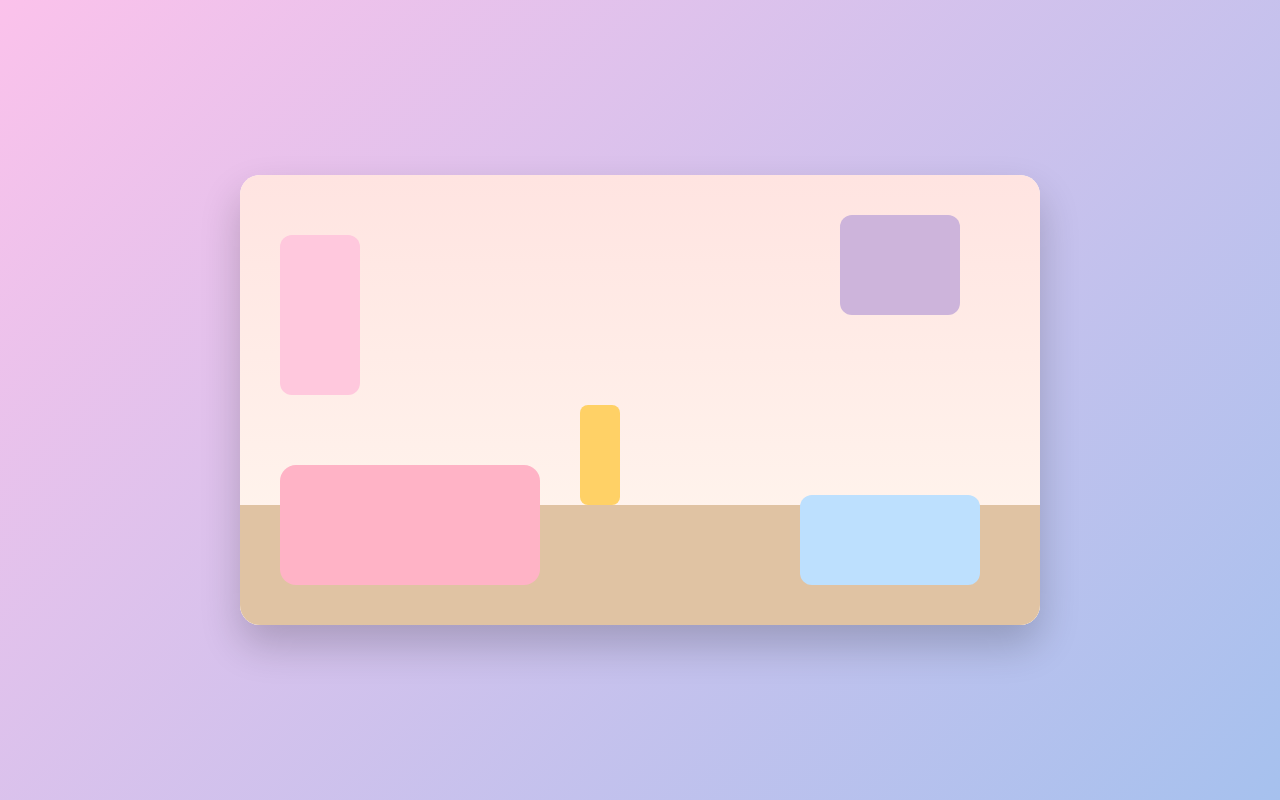
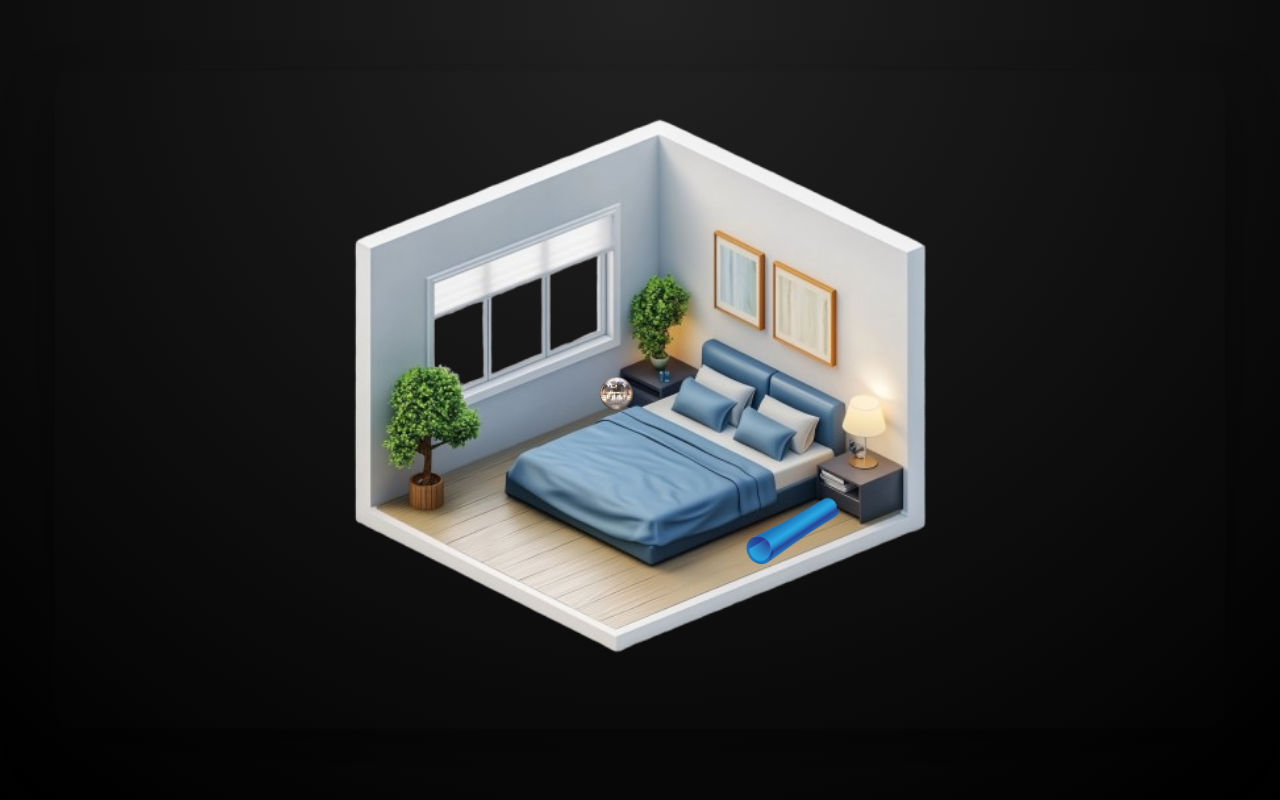
Before and after one commit to parthdomadia/valentines_2026, a plain HTML site: page treasure_hunt.html in a window 1280 px wide. Drawn offline with Linux system fonts and the light colour scheme.

Commit message:
final commit

```diff
--- a/treasure_hunt.html
+++ b/treasure_hunt.html
@@ -2,103 +2,117 @@
 <html lang="en">
 <head>
   <meta charset="UTF-8" />
-  <title>A Little Treasure Hunt 💖</title>
+  <title>Your Final Surprise 💝</title>
   <style>
     body {
       margin: 0;
       height: 100vh;
-      background: linear-gradient(135deg, #fbc2eb, #a6c1ee);
-      font-family: 'Segoe UI', sans-serif;
+      background: radial-gradient(circle at top, #222, #000);
       display: flex;
       align-items: center;
       justify-content: center;
+      font-family: 'Segoe UI', sans-serif;
       overflow: hidden;
     }
 
-    .room {
+    .scene {
       position: relative;
-      width: 800px;
-      height: 450px;
-      background: #fff8f0;
-      border-radius: 20px;
-      box-shadow: 0 20px 40px rgba(0,0,0,0.2);
+      scale: 1.3;
+      width: min(95vw, 900px);
+      aspect-ratio: 16 / 9;
+      background: url("room-bg.png") center/contain no-repeat;
+      border-radius: 16px;
+      box-shadow: 0 20px 40px rgba(0,0,0,0.4);
       overflow: hidden;
     }
 
-    .wall {
+    /* Dimming overlay */
+    .scene::after {
+      content: "";
       position: absolute;
       inset: 0;
-      background: linear-gradient(#ffe4e1, #fff8f0);
+      background: rgba(0, 0, 0, 0);
+      transition: background 0.6s ease;
+      pointer-events: none;
+      z-index: 2;
     }
 
-    .floor {
-      position: absolute;
-      bottom: 0;
-      width: 100%;
-      height: 120px;
-      background: #e0c3a3;
+    .item.dimmed {
+        opacity: 0.35;
+        filter: grayscale(0.6) blur(0.5px);
+        pointer-events: none; /* optional: prevent clicking them anymore */
+    }
+
+    .scene.dim::after {
+      background: rgba(0, 0, 0, 0.45);
     }
 
     .item {
       position: absolute;
       cursor: pointer;
-      transition: transform 0.15s ease;
-      user-select: none;
+      transition: transform 0.15s ease, filter 0.15s ease, opacity 0.3s ease;
+      z-index: 3; /* above dim overlay */
     }
 
     .item:hover {
       transform: scale(1.05);
+      filter: drop-shadow(0 6px 10px rgba(0,0,0,0.3));
     }
 
-    .bed {
-      width: 260px;
-      height: 120px;
-      background: #ffb3c6;
-      border-radius: 16px;
-      bottom: 40px;
-      left: 40px;
+    /* Position items relative to the scene */
+    .disco {
+      width: 6%;
+      top: 46%;
+      left: 45%;
     }
 
-    .lamp {
-      width: 40px;
-      height: 100px;
-      background: #ffd166;
-      border-radius: 8px;
-      bottom: 120px;
-      left: 340px;
+    .scroll {
+      width: 10%;
+      bottom: 21%;
+      left: 58%;
     }
 
-    .desk {
-      width: 180px;
-      height: 90px;
-      background: #bde0fe;
-      border-radius: 12px;
-      bottom: 40px;
-      right: 60px;
+    .gift {
+      width: 12%;
+      left: 50%;
+      top: 50%;
+      transform: translate(-50%, -50%) scale(0.8);
+      opacity: 0;
+      pointer-events: none;
+      transition: opacity 0.5s ease, transform 0.5s ease;
+      z-index: 4; /* above everything */
     }
 
-    .window {
-      width: 120px;
-      height: 100px;
-      background: #cdb4db;
-      border-radius: 12px;
-      top: 40px;
-      right: 80px;
+    .gift.show {
+      opacity: 1;
+      pointer-events: auto;
+      transform: translate(-50%, -50%) scale(1);
+      animation: glowPulse 1.8s ease-in-out infinite;
     }
 
-    .bookshelf {
-      width: 80px;
-      height: 160px;
-      background: #ffc8dd;
-      border-radius: 12px;
-      top: 60px;
-      left: 40px;
+    @keyframes glowPulse {
+      0% {
+        filter:
+          drop-shadow(0 0 10px rgba(255, 120, 160, 0.6))
+          drop-shadow(0 0 20px rgba(255, 160, 200, 0.5));
+      }
+      50% {
+        filter:
+          drop-shadow(0 0 16px rgba(255, 120, 160, 0.9))
+          drop-shadow(0 0 36px rgba(255, 160, 200, 0.8));
+      }
+      100% {
+        filter:
+          drop-shadow(0 0 10px rgba(255, 120, 160, 0.6))
+          drop-shadow(0 0 20px rgba(255, 160, 200, 0.5));
+      }
     }
 
+    /* Popup */
     .popup {
       position: fixed;
       inset: 0;
-      background: rgba(0,0,0,0.5);
+      background: rgba(0,0,0,0.6);
       display: none;
       align-items: center;
       justify-content: center;
@@ -109,9 +123,9 @@
       background: white;
       padding: 30px 40px;
       border-radius: 16px;
-      max-width: 400px;
+      max-width: 420px;
       text-align: center;
-      box-shadow: 0 20px 40px rgba(0,0,0,0.3);
+      box-shadow: 0 20px 40px rgba(0,0,0,0.4);
       animation: popIn 0.2s ease;
     }
 
@@ -130,48 +144,85 @@
     }
 
     @keyframes popIn {
-      from {
-        transform: scale(0.9);
-        opacity: 0;
-      }
-      to {
-        transform: scale(1);
-        opacity: 1;
-      }
+      from { transform: scale(0.9); opacity: 0; }
+      to { transform: scale(1); opacity: 1; }
     }
   </style>
 </head>
 <body>
-  <div class="room">
-    <div class="wall"></div>
-    <div class="floor"></div>
-
-    <div class="item bed" data-message="This bed is reserved for cozy movie nights with you 💕"></div>
-    <div class="item lamp" data-message="You light up my world more than this lamp ever could ✨"></div>
-    <div class="item desk" data-message="So many late-night talks and laughs ahead of us 😌"></div>
-    <div class="item window" data-message="Looking forward to all the sunsets we’ll watch together 🌅"></div>
-    <div class="item bookshelf" data-message="Every chapter with you is my favorite one 📖💖"></div>
+  <div class="scene" id="scene">
+    <img src="discoball.png" class="item disco" id="disco" alt="Disco Ball" />
+    <img src="blue.png" class="item scroll" id="scroll" alt="Rolled Paper" />
+    <img src="gift_box.png" class="item gift" id="gift" alt="Final Gift" />
   </div>
 
   <div class="popup" id="popup">
     <div class="popup-content">
-      <h2 id="popupTitle">Found something!</h2>
+      <h2>Found something!</h2>
       <p id="popupMessage"></p>
       <button id="closePopup">Close</button>
     </div>
   </div>
 
+    <audio id="chime" src="chime.mp3" preload="auto"></audio>
   <script>
+    const scene = document.getElementById("scene");
+    const disco = document.getElementById("disco");
+    const scroll = document.getElementById("scroll");
+    const gift = document.getElementById("gift");
+
     const popup = document.getElementById("popup");
     const popupMessage = document.getElementById("popupMessage");
     const closePopup = document.getElementById("closePopup");
+    const chime = document.getElementById("chime");
 
-    document.querySelectorAll(".item").forEach(item => {
-      item.addEventListener("click", () => {
-        popupMessage.textContent = item.dataset.message;
-        popup.style.display = "flex";
-      });
+    let discoFound = false;
+    let scrollFound = false;
+
+    let giftOpened = false;
+
+    function showPopup(message) {
+    popupMessage.innerHTML = message.replace(/\n/g, "<br>");
+    popup.style.display = "flex";
+    }
+
+    function tryRevealGift() {
+        if (discoFound && scrollFound) {
+            gift.classList.add("show");
+            scene.classList.add("dim");
+
+            // Dim other items
+            disco.classList.add("dimmed");
+            scroll.classList.add("dimmed");
+
+        }
+    }
+
+    disco.addEventListener("click", () => {
+      discoFound = true;
+      showPopup("A disco ball for all the ways you make us shine! ✨");
+      tryRevealGift();
     });
+
+    scroll.addEventListener("click", () => {
+      scrollFound = true;
+      showPopup("A memento to all the memories we have shared together, cheers to infinte more! 📜💙");
+      tryRevealGift();
+    });
+
+    gift.addEventListener("click", () => {
+        // Optional tiny bounce for opening feel
+        gift.style.transform = "translate(-50%, -50%) scale(1.05)";
+        setTimeout(() => {
+            gift.style.transform = "translate(-50%, -50%) scale(1)";
+        }, 150);
+
+        // Show final letter after a short delay
+        setTimeout(() => {
+            showPopup("I saved the best for last… 💝\n\nWill you be my Valentine? 💖");
+        }, 300);
+        });
+
 
     closePopup.addEventListener("click", () => {
       popup.style.display = "none";
```
Also changed, not shown: maze.html (+13 -30 lines), blue.png (added), discoball.png (added), gift_box.png (added), room-bg.png (added), 1 other file.
